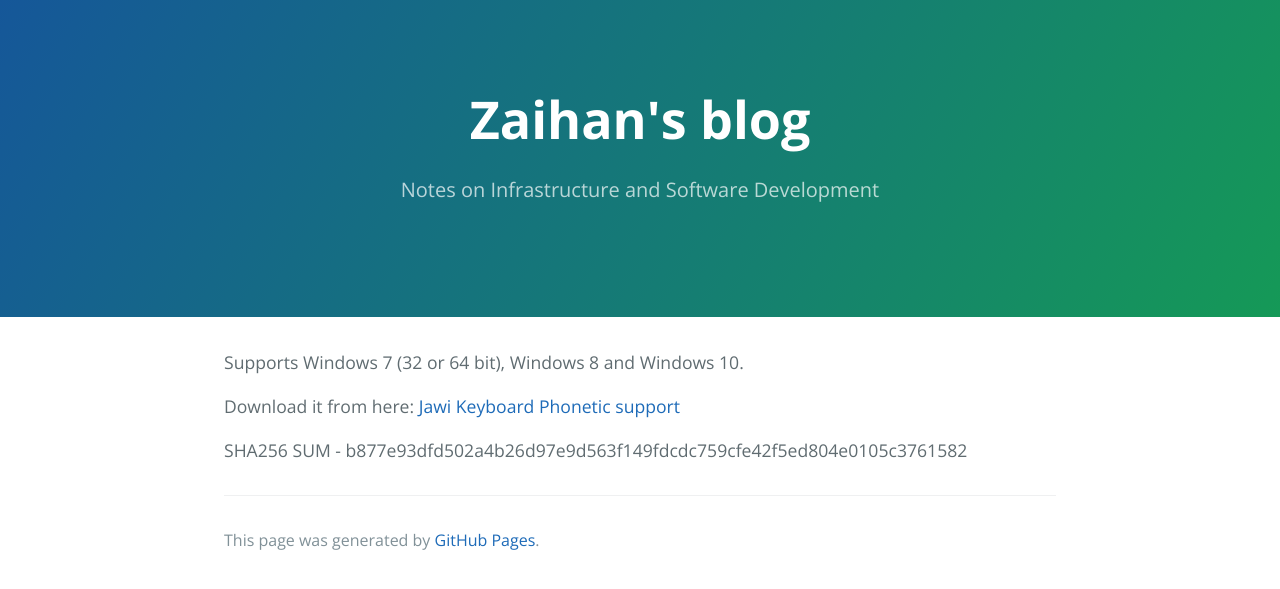
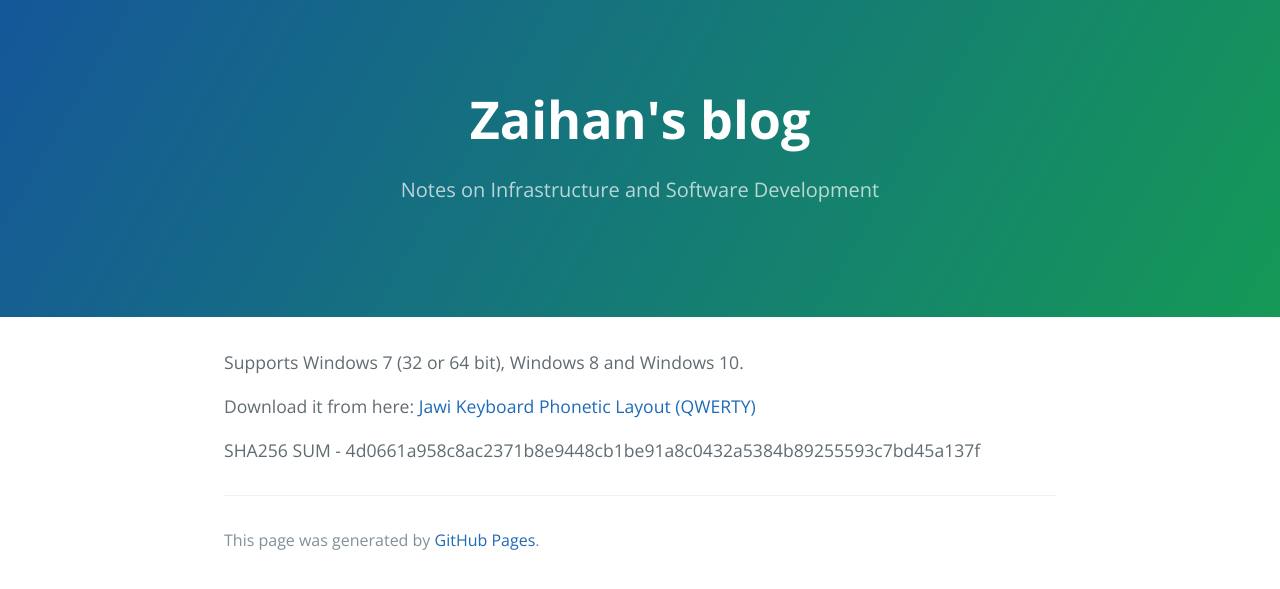
Before and after one commit to muhammadn/muhammadn.github.io, a Jekyll site: the page built from _posts/2018-12-23-jawi-phonetic-layout-windows.md, in a window 1280 px wide. Shown: the top 589 px of the page. Built offline with Jekyll 4.4.1, drawn with Linux system fonts in a browser that asks for light colours.

Commit message:
update keyboard phonetic jawi

```diff
--- a/_posts/2018-12-23-jawi-phonetic-layout-windows.md
+++ b/_posts/2018-12-23-jawi-phonetic-layout-windows.md
@@ -7,6 +7,6 @@ date:   2018-12-23 17:13:00 +0800
 Supports Windows 7 (32 or 64 bit), Windows 8 and Windows 10.
 
 Download it from here:
-[Jawi Keyboard Phonetic support]({{ site.url }}/assets/files/Jawi Keyboard Phonetic.zip)
+[Jawi Keyboard Phonetic Layout (QWERTY)]({{ site.url }}/assets/files/Jawi Keyboard Phonetic.zip)
 
-SHA256 SUM - b877e93dfd502a4b26d97e9d563f149fdcdc759cfe42f5ed804e0105c3761582
+SHA256 SUM - 4d0661a958c8ac2371b8e9448cb1be91a8c0432a5384b89255593c7bd45a137f
```
Also changed, not shown: 1 other file.
